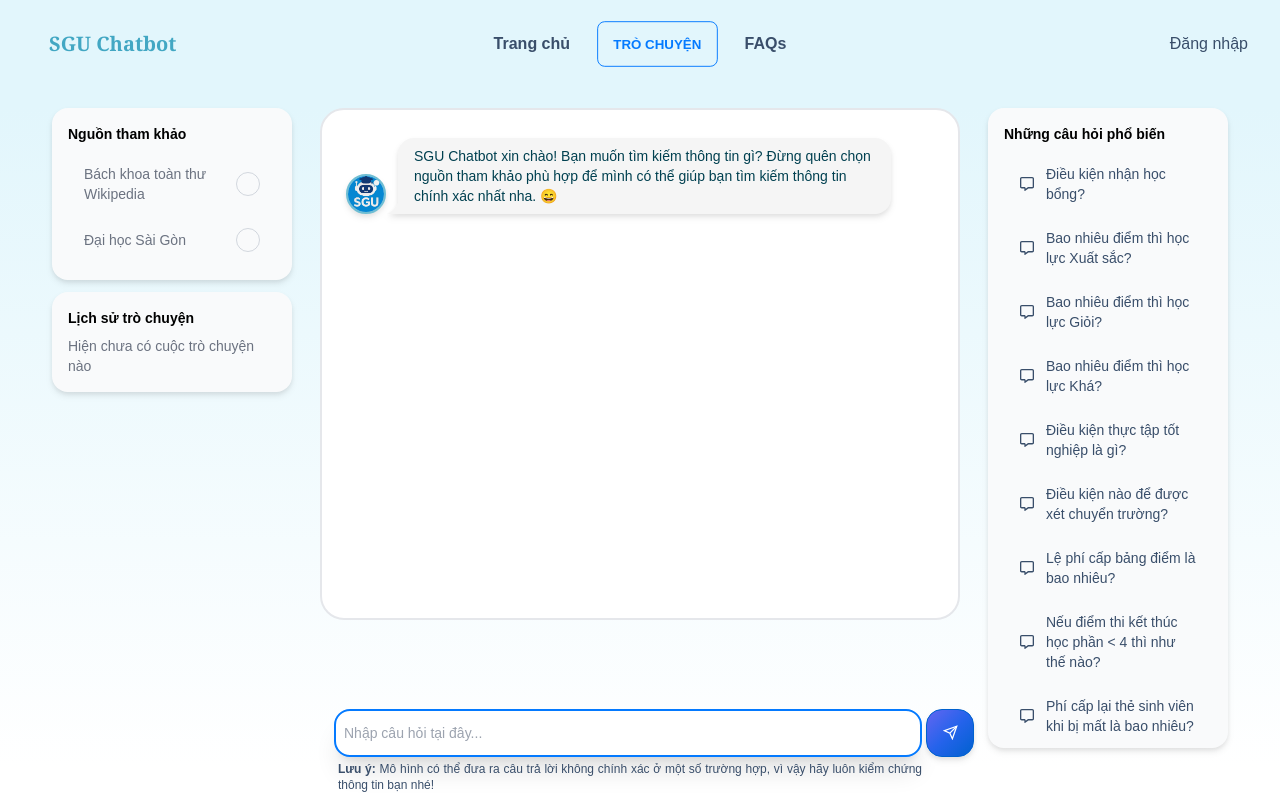
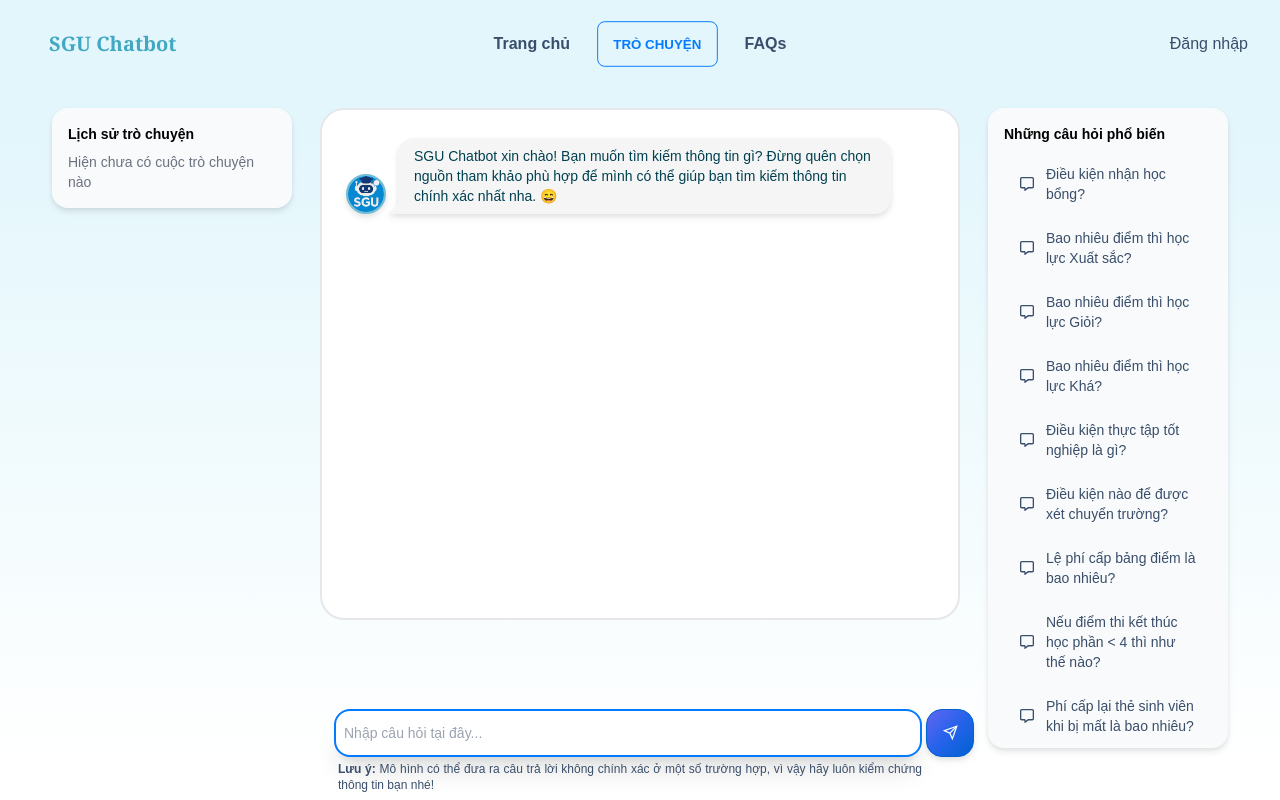
Before and after one commit to lehuyen1012/sgu-handbook-chatbot-ui, a React (Vite) app: page /chat in a window 1280 px wide. Built offline with nearby package versions, Linux system fonts and the light colour scheme.

Commit message:
Refactor ChatBot component: streamline data handling and improve source document management

```diff
--- a/src/components/ChatBot.jsx
+++ b/src/components/ChatBot.jsx
@@ -1,14 +1,13 @@
-import sgu_img from "../assets/sgu_img.png";
-import { useState, useRef, useEffect } from "react";
+import { faMessage } from "@fortawesome/free-regular-svg-icons";
+import { FontAwesomeIcon } from "@fortawesome/react-fontawesome";
+import { useEffect, useRef, useState } from "react";
 import ScaleLoader from "react-spinners/ScaleLoader";
 import { TypeAnimation } from "react-type-animation";
-import { FontAwesomeIcon } from "@fortawesome/react-fontawesome";
-import { faMessage } from "@fortawesome/free-regular-svg-icons";
+import sgu_img from "../assets/sgu_img.png";
 function ChatBot(props) {
     const messagesEndRef = useRef(null);
     const [timeOfRequest, SetTimeOfRequest] = useState(0);
     let [promptInput, SetPromptInput] = useState("");
-    let [sourceData, SetSourceData] = useState("nttu");
     let [chatHistory, SetChatHistory] = useState([]);
 
     const commonQuestions = [
@@ -31,10 +30,10 @@ function ChatBot(props) {
             "start",
             [
                 "SGU Chatbot xin chào! Bạn muốn tìm kiếm thông tin gì? Đừng quên chọn nguồn tham khảo phù hợp để mình có thể giúp bạn tìm kiếm thông tin chính xác nhất nha. 😄",
-                null,
             ],
         ],
     ]);
+    const [sourceDocs, setSourceDocs] = useState([]);
     useEffect(() => {
         ScrollToEndChat();
     }, [isLoading]);
@@ -57,10 +56,7 @@ function ChatBot(props) {
             SetTimeOfRequest(0);
             SetIsGen(true), SetPromptInput("");
             SetIsLoad(true);
-            SetDataChat((prev) => [
-                ...prev,
-                ["end", [promptInput, sourceData]],
-            ]);
+            SetDataChat((prev) => [...prev, ["end", [promptInput]]]);
             SetChatHistory((prev) => [promptInput, ...prev]);
 
             // fetch(
@@ -87,23 +83,14 @@ function ChatBot(props) {
             })
                 .then((response) => response.json())
                 .then((result) => {
-                    SetDataChat((prev) => [
-                        ...prev,
-                        [
-                            "start",
-                            [
-                                result.answer,
-                                result.source_documents,
-                                sourceData,
-                            ],
-                        ],
-                    ]);
+                    SetDataChat((prev) => [...prev, ["start", [result.answer]]]);
+                    setSourceDocs(result.source_documents ?? []);
                     SetIsLoad(false);
                 })
                 .catch((error) => {
                     SetDataChat((prev) => [
                         ...prev,
-                        ["start", ["Lỗi, không thể kết nối với server", null]],
+                        ["start", ["Lỗi, không thể kết nối với server"]],
                     ]);
                     SetIsLoad(false);
                     console.error("Error:", error);
@@ -119,7 +106,7 @@ function ChatBot(props) {
             SetIsLoad(true);
 
             // Hiện câu hỏi của user ngay trong khung chat
-            SetDataChat((prev) => [...prev, ["end", [message, sourceData]]]);
+            SetDataChat((prev) => [...prev, ["end", [message]]]);
             SetChatHistory((prev) => [message, ...prev]);
 
             try {
@@ -139,15 +126,12 @@ function ChatBot(props) {
 
                 const result = await response.json();
 
-                SetDataChat((prev) => [
-                    ...prev,
-                    ["start", [result.answer, "", sourceData]],
-                ]);
+                SetDataChat((prev) => [...prev, ["start", [result.answer]]]);
             } catch (error) {
                 console.error("Error:", error);
                 SetDataChat((prev) => [
                     ...prev,
-                    ["start", ["Lỗi, không thể kết nối với server", null]],
+                    ["start", ["Lỗi, không thể kết nối với server"]],
                 ]);
             } finally {
                 SetIsLoad(false);
@@ -169,79 +153,24 @@ function ChatBot(props) {
         keywords: [],
     });
 
-    const handleReferenceClick = (sources, sourceType) => {
+    const handleReferenceClick = (source) => {
         SetReference({
-            title:
-                sourceType == "wiki"
-                    ? sources.title
-                    : sources.page == undefined
-                    ? "Sổ tay sinh viên 2023"
-                    : "Trang " + sources.page + " (sổ tay SV)",
-            source: sourceType == "wiki" ? "Wikipedia" : "Đại học Sài Gòn ",
-            url:
-                sourceType == "wiki"
-                    ? sources.source
-                    : "https://ctsv.sgu.edu.vn/dd/trai/stsv.php",
-            text:
-                sourceType == "wiki"
-                    ? sources.summary
-                    : sources.content,
-            keywords: sources.keywords,
+            title: source.title,
+            source: "Đại học Sài Gòn ",
+            url: "https://ctsv.sgu.edu.vn/dd/trai/stsv.php",
+            text: source.content,
+            keywords: source.keywords,
         });
     };
-    console.log(dataChat);
+    console.log("reference", reference);
 
     return (
         <div className=" h-[85vh] w-full">
             <div className="hidden lg:block lg:w-[30%] xl:w-[25%] 2xl:w-[20%]   drawer-side absolute left-3 mt-2 drop-shadow-md px-10">
-                <div className="menu p-4 w-full min-h-full bg-gray-50 text-base-content rounded-2xl mt-3">
-                    {/* Nguon tham khao va lich su tro chuyen */}
-                    <h2 className="font-bold text-sm mb-2 text-black">
-                        Nguồn tham khảo
-                    </h2>
-                    <ul className="menu">
-                        <li>
-                            <label className="label cursor-pointer">
-                                <span className="label-text font-medium text-gray-500">
-                                    Bách khoa toàn thư Wikipedia
-                                </span>
-                                <input
-                                    type="radio"
-                                    name="radio-10"
-                                    value={"wiki"}
-                                    checked={sourceData === "wiki"}
-                                    onChange={(e) => {
-                                        SetSourceData(e.target.value);
-                                    }}
-                                    className="radio checked:bg-[var(--light-blue)]"
-                                />
-                            </label>
-                        </li>
-                        <li>
-                            <label className="label cursor-pointer">
-                                <span className="label-text font-medium text-gray-500">
-                                    Đại học Sài Gòn
-                                </span>
-                                <input
-                                    value={"sgu"}
-                                    type="radio"
-                                    checked={sourceData === "sgu"}
-                                    onChange={(e) => {
-                                        SetSourceData(e.target.value);
-                                    }}
-                                    name="radio-10"
-                                    className="radio checked:bg-[var(--light-blue)]"
-                                />
-                            </label>
-                        </li>
-                    </ul>
-                </div>
                 <div className="menu p-4 w-full min-h-full bg-gray-50 text-base-content rounded-2xl mt-3 overflow-auto scroll-y-auto max-h-[80vh]">
                     {/* Sidebar content here */}
                     <ul className="menu text-sm">
-                        <h2 className="font-bold mb-2 text-black">
-                            Lịch sử trò chuyện
-                        </h2>
+                        <h2 className="font-bold mb-2 text-black">Lịch sử trò chuyện</h2>
                         {chatHistory.length == 0 ? (
                             <p className="text-sm text-gray-500 ">
                                 Hiện chưa có cuộc trò chuyện nào
@@ -253,9 +182,7 @@ function ChatBot(props) {
                             <li key={i}>
                                 <p>
                                     <FontAwesomeIcon icon={faMessage} />
-                                    {mess.length < 20
-                                        ? mess
-                                        : mess.slice(0, 20) + "..."}
+                                    {mess.length < 20 ? mess : mess.slice(0, 20) + "..."}
                                 </p>
                             </li>
                         ))}
@@ -297,17 +224,11 @@ function ChatBot(props) {
 
             <div className={"flex justify-center h-[80vh] "}>
                 {/* Put this part before </body> tag */}
-                <input
-                    type="checkbox"
-                    id="my_modal_6"
-                    className="modal-toggle"
-                />
+                <input type="checkbox" id="my_modal_6" className="modal-toggle" />
                 <div className="modal">
                     <div className="modal-box">
                         <h3 className="font-bold text-lg">{reference.title}</h3>{" "}
-                        <p className="font-normal text-sm">
-                            Nguồn: {reference.source}
-                        </p>
+                        <p className="font-normal text-sm">Nguồn: {reference.source}</p>
                         <p className="py-4 text-sm">
                             {reference.text.slice(0, 700) + "..."}
                         </p>
@@ -327,10 +248,7 @@ function ChatBot(props) {
                             </a>
                         </p>
                         <div className="modal-action">
-                            <label
-                                htmlFor="my_modal_6"
-                                className="btn btn-error"
-                            >
+                            <label htmlFor="my_modal_6" className="btn btn-error">
                                 ĐÓNG
                             </label>
                         </div>
@@ -347,16 +265,10 @@ function ChatBot(props) {
                 >
                     {dataChat.map((dataMessages, i) =>
                         dataMessages[0] === "start" ? (
-                            <div
-                                className="chat chat-start drop-shadow-md mt-3 ml-3"
-                                key={i}
-                            >
+                            <div className="chat chat-start drop-shadow-md mt-3 ml-3" key={i}>
                                 <div className="chat-image avatar">
                                     <div className="w-10 rounded-full border-2 border-[var(--light-blue)]">
-                                        <img
-                                            className="scale-150"
-                                            src={sgu_img}
-                                        />
+                                        <img className="scale-150" src={sgu_img} />
                                     </div>
                                 </div>
                                 <div className="chat-bubble chat-bubble-info colo break-words bg-[#f5f5f5]">
@@ -383,45 +295,21 @@ function ChatBot(props) {
                                         // wrapper="span"
                                         speed={100}
                                     />
-                                    {dataMessages[1][1] === null ||
-                                    dataMessages[1][1]?.length == 0 ? (
-                                        ""
-                                    ) : (
+                                    {i !== 0 && sourceDocs.length > 0 && (
                                         <>
                                             <div className="divider m-0"></div>
                                             <p className="font-semibold text-xs">
                                                 Tham khảo:{" "}
-                                                {dataMessages[1][1].map(
-                                                    (source, j) => (
-                                                        <label
-                                                            htmlFor="my_modal_6"
-                                                            className="kbd kbd-xs mr-1 hover:bg-sky-300 cursor-pointer"
-                                                            onClick={() =>
-                                                                handleReferenceClick(
-                                                                    source,
-                                                                    dataMessages[1][2]
-                                                                )
-                                                            }
-                                                            key={j}
-                                                        >
-                                                            {dataMessages[1][2] ==
-                                                            "wiki"
-                                                                ? source
-                                                                      .metadata
-                                                                      .title
-                                                                : source
-                                                                      .metadata
-                                                                      .page ==
-                                                                  undefined
-                                                                ? "Sổ tay sinh viên 2023"
-                                                                : "Trang " +
-                                                                  source
-                                                                      .metadata
-                                                                      .page +
-                                                                  " (sổ tay SV)"}
-                                                        </label>
-                                                    )
-                                                )}
+                                                {sourceDocs.map((source, index) => (
+                                                    <label
+                                                        htmlFor="my_modal_6"
+                                                        className="kbd kbd-xs mr-1 hover:bg-sky-300 cursor-pointer"
+                                                        onClick={() => handleReferenceClick(source)}
+                                                        key={index}
+                                                    >
+                                                        {source.title}
+                                                    </label>
+                                                ))}
                                             </p>
                                         </>
                                     )}
@@ -432,18 +320,14 @@ function ChatBot(props) {
                                 <div
                                     className="chat-bubble shadow-xl chat-bubble-primary text-white"
                                     style={{
-                                        background:
-                                            "linear-gradient(to bottom, #06b6d4, #3b82f6)",
+                                        background: "linear-gradient(to bottom, #06b6d4, #3b82f6)",
                                     }}
                                 >
                                     {dataMessages[1][0]}
                                     <>
                                         <div className="divider m-0"></div>
                                         <p className="font-light text-xs text-cyan-50">
-                                            Tham khảo:{" "}
-                                            {dataMessages[1][1] == "wiki"
-                                                ? "Wikipedia"
-                                                : "SGU"}
+                                            Tham khảo: SGU
                                         </p>
                                     </>
                                 </div>
@@ -466,9 +350,7 @@ function ChatBot(props) {
                                     aria-label="Loading Spinner"
                                     data-testid="loader"
                                 />
-                                <p className="text-xs font-medium">
-                                    {timeOfRequest + "/60s"}
-                                </p>
+                                <p className="text-xs font-medium">{timeOfRequest + "/60s"}</p>
                             </div>
                         </div>
                     ) : (
@@ -508,9 +390,8 @@ function ChatBot(props) {
                             </svg>
                         </button>
                         <p className=" text-xs col-start-1 col-end-12 text-justify p-1">
-                            <b>Lưu ý: </b>Mô hình có thể đưa ra câu trả lời
-                            không chính xác ở một số trường hợp, vì vậy hãy luôn
-                            kiểm chứng thông tin bạn nhé!
+                            <b>Lưu ý: </b>Mô hình có thể đưa ra câu trả lời không chính xác ở
+                            một số trường hợp, vì vậy hãy luôn kiểm chứng thông tin bạn nhé!
                         </p>
                     </div>
                 </div>
```
